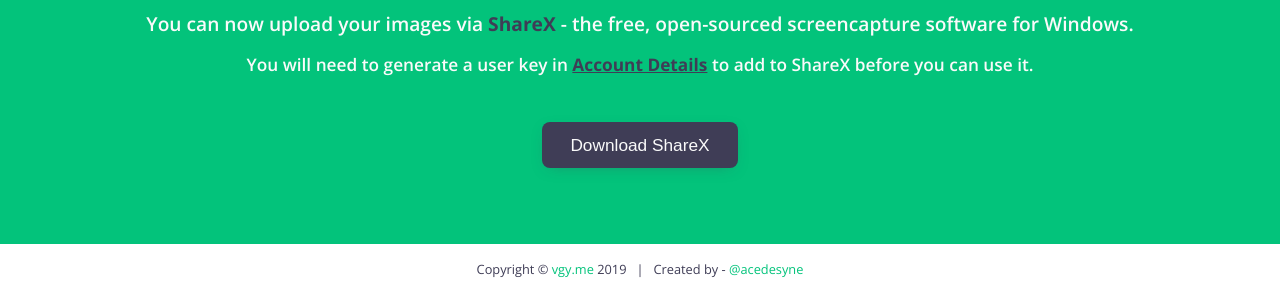
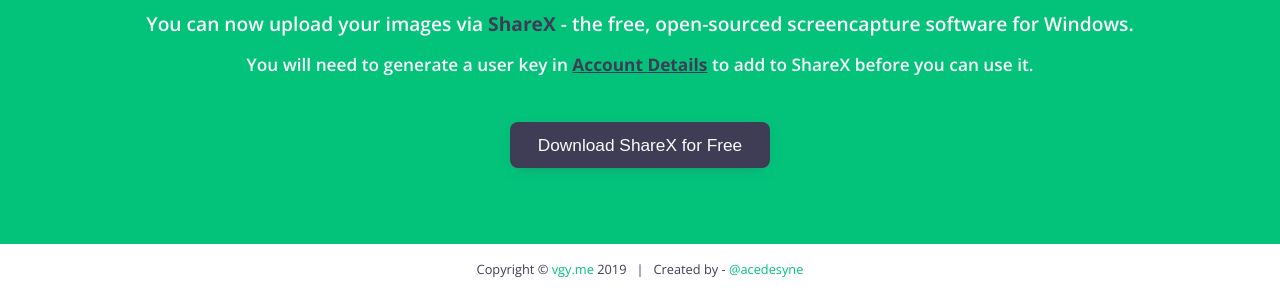
Before and after one commit to acedesyne/vgy, a plain HTML site: page index.html in a window 1280 px wide. Shown: the part 1646-1940 px from the top of the page. Drawn offline with nearby package versions, Linux system fonts and the light colour scheme.

Commit message:
change button text

```diff
--- a/index.html
+++ b/index.html
@@ -86,7 +86,7 @@
                 <img src="./images/ShareX_Logo.svg" alt="">
                 <h4>You can now upload your images via <span>ShareX</span> - the free, open-sourced screencapture software for Windows.</4>
                 <p>You will need to generate a user key in <span>Account Details</span> to add to ShareX before you can use it.</p>
-                <button><a href="https://getsharex.com/">Download ShareX</a></button>
+                <button><a href="https://getsharex.com/">Download ShareX for Free</a></button>
             </div>
         </div>
 
```
